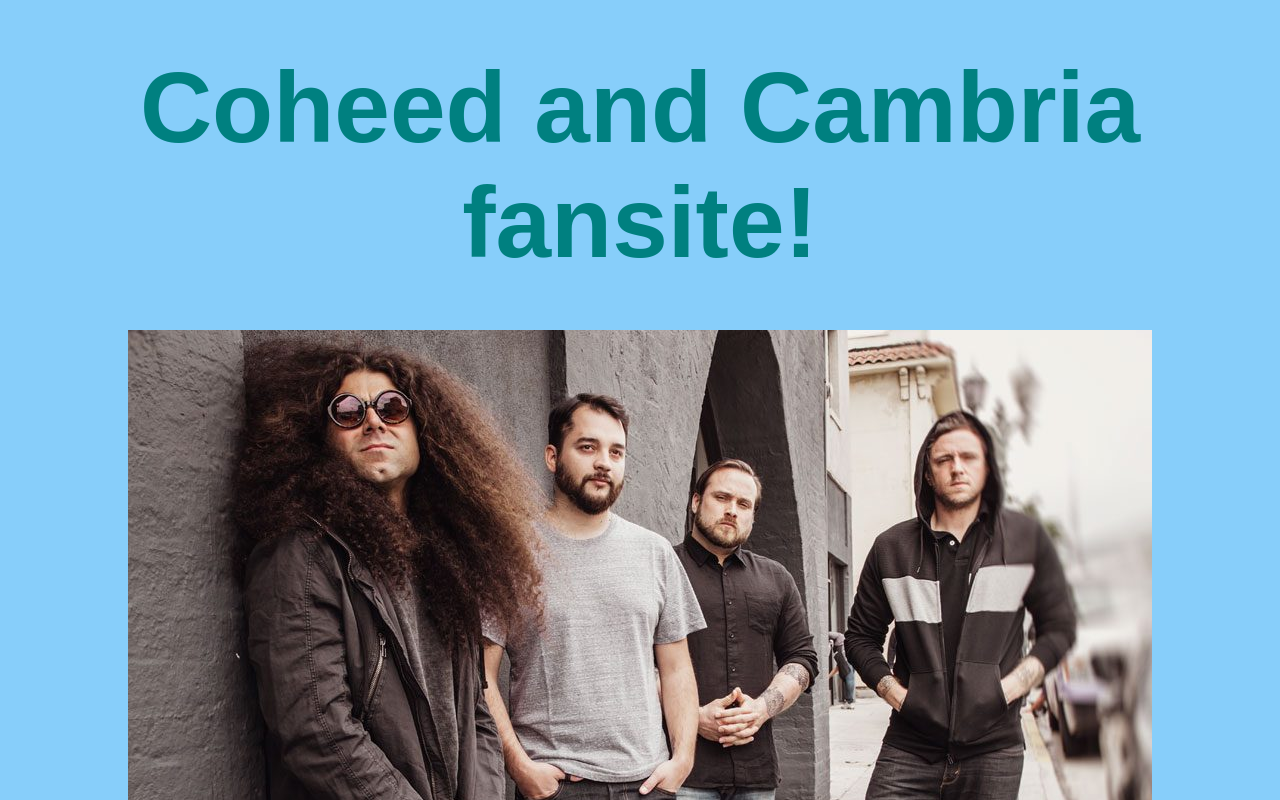
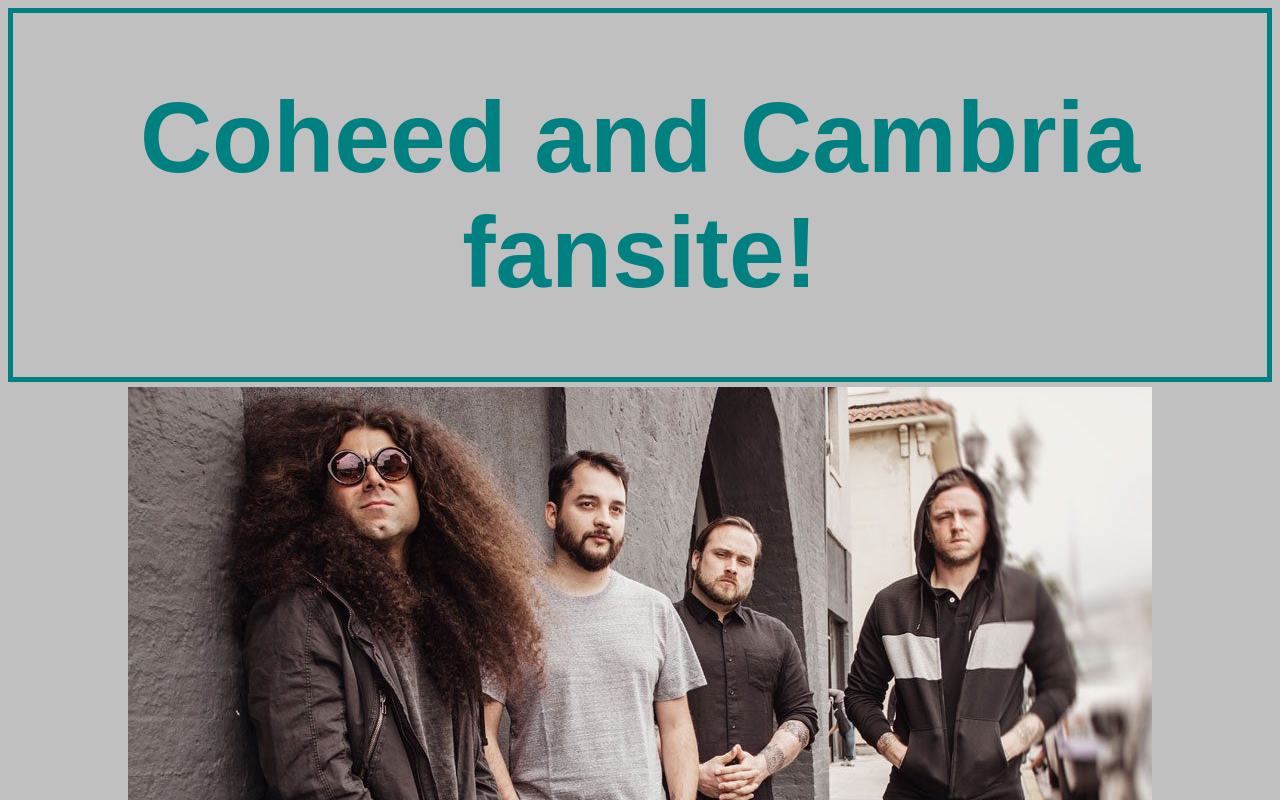
Before and after one commit to tchestnut85/Fanpage, a plain HTML site: page index.html in a window 1280 px wide. Shown: the top 800 px of the page. Drawn offline with Linux system fonts and the light colour scheme.

Commit message:
updated css

```diff
--- a/index.html
+++ b/index.html
@@ -10,7 +10,7 @@
 
     <body>
 
-        <header id="header">
+        <header class="header">
             <h1>Coheed and Cambria fansite!</h1>
         </header>
 
--- a/style.css
+++ b/style.css
@@ -1,18 +1,18 @@
 * {
-    border: border-box;
-    background-color: lightskyblue;
-    margin: 0;
-    padding: 0;
-    font-family: sans-serif;
+    box-sizing: border-box;
+    background-color: silver;
 }
 
-#header {
+.header {
+    display: flex;
+    justify-content: center;
     color: teal;
     font-size: 50px;
+    font-family: Arial, Helvetica, sans-serif;
     text-align: center;
-    margin: 50px auto 50px auto;
-    background-color: maroon;
-    border: thick;
+    margin: 5px auto;
+    /* background-color: maroon; */
+    border: 5px solid;
 }
 
 #hero {
@@ -26,6 +26,7 @@
     margin: 50px;
     padding: 25px;
     float: center;
+    font-family: Arial, Helvetica, sans-serif;
 }
 
 #bio {
```
